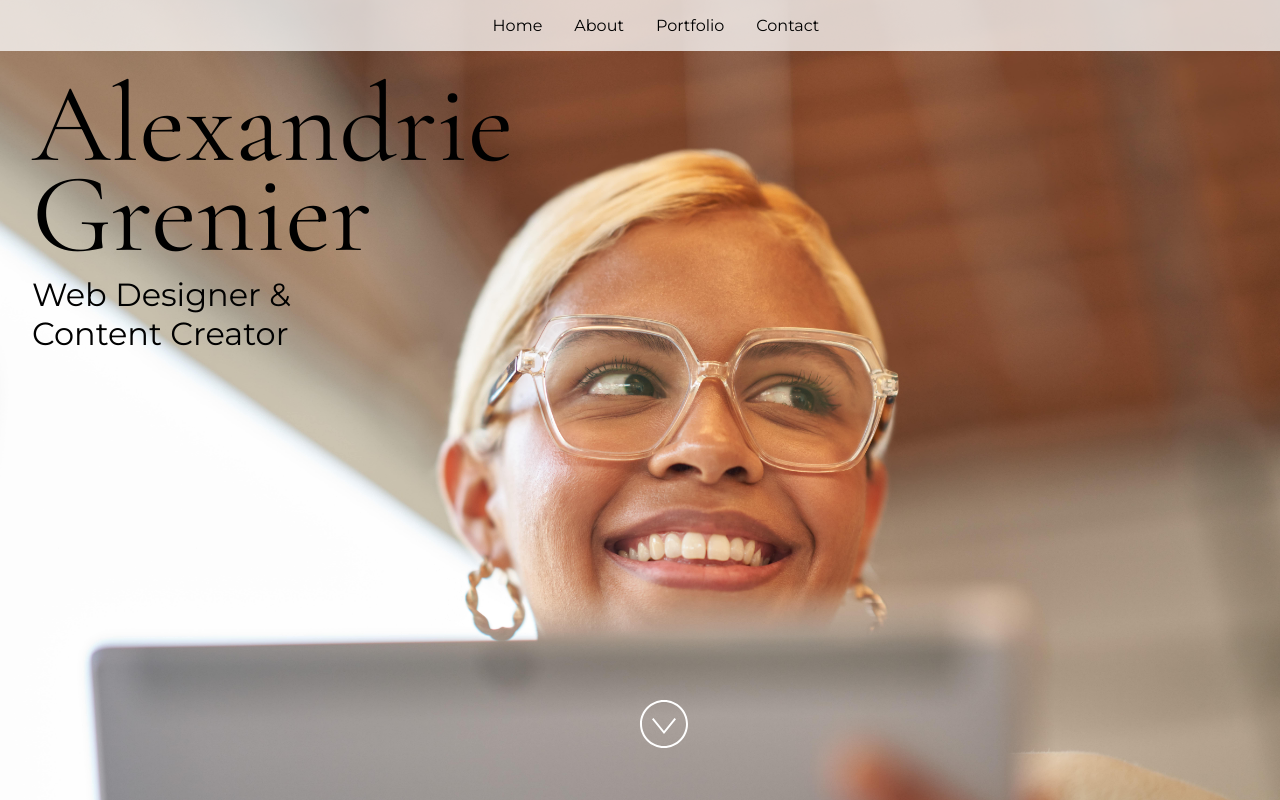
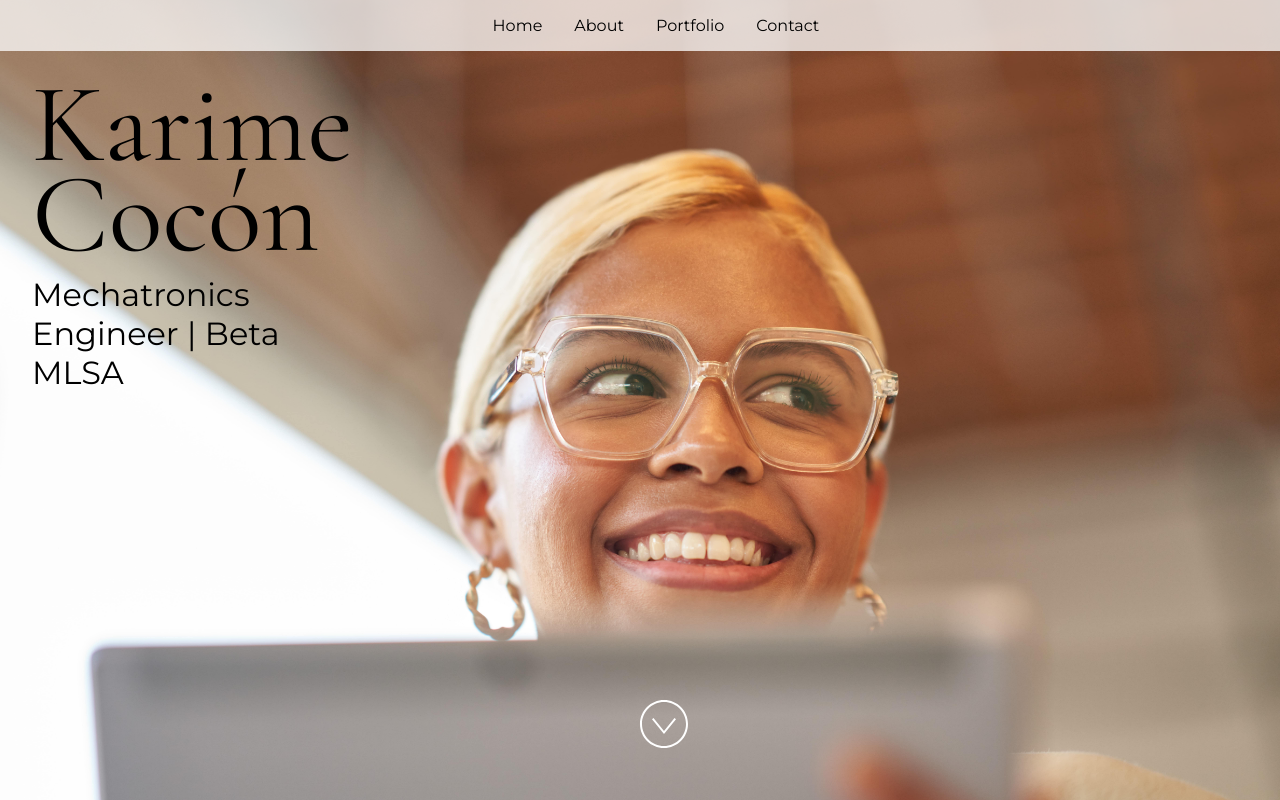
Before and after one commit to KZuleika/mystaticWebApp, a React (Vite) app: page / in a window 1280 px wide. Built offline with nearby package versions, Linux system fonts and the light colour scheme.

Commit message:
Commit made from VS Code Azure Static Web Apps

```diff
--- a/src/App.jsx
+++ b/src/App.jsx
@@ -24,15 +24,15 @@ import "./styles.css";
  * If you don't have one of the social sites listed, leave it as an empty string.
  */
 const siteProps = {
-  name: "Alexandrie Grenier",
-  title: "Web Designer & Content Creator",
-  email: "alex@example.com",
-  gitHub: "microsoft",
-  instagram: "microsoft",
-  linkedIn: "satyanadella",
+  name: "Karime Cocón",
+  title: "Mechatronics Engineer | Beta MLSA",
+  email: "kzcocon@hotmail.com",
+  gitHub: "KZuleika",
+  instagram: "zkuleika",
+  linkedIn: "karime-zuleika-CP",
   medium: "",
-  twitter: "microsoft",
-  youTube: "Code",
+  twitter: "",
+  youTube: "",
 };
 
 const primaryColor = "#4E567E";
```
